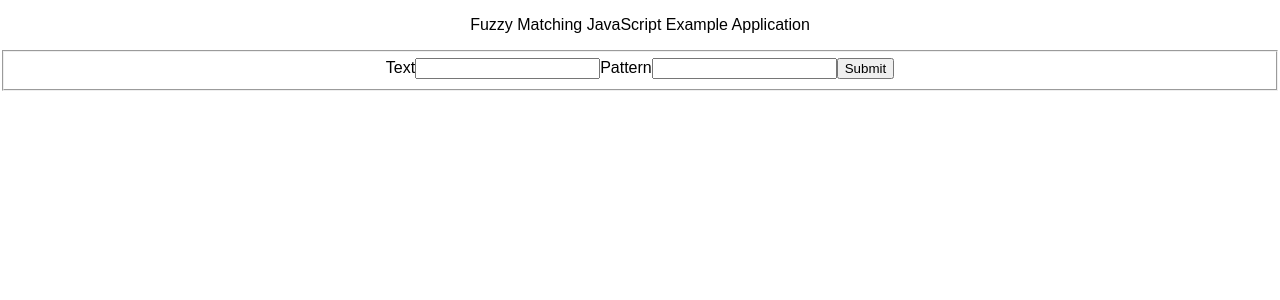
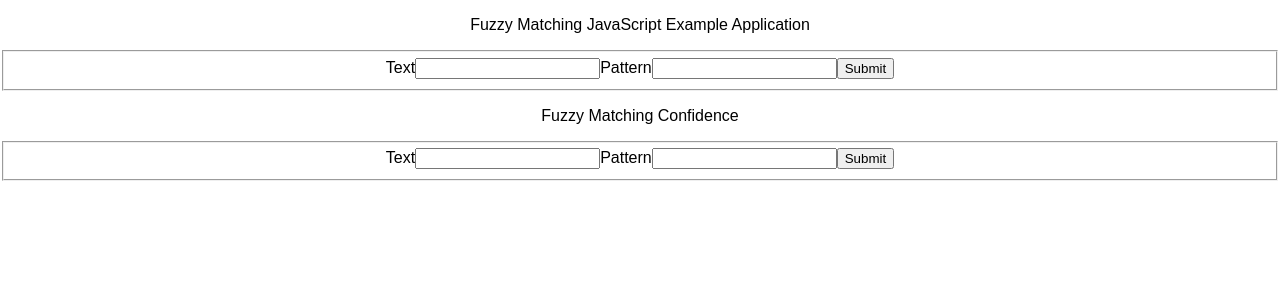
Before and after one commit to seanoshea/fuzzymatchingjs, a React (Create React App) app in the folder example/: page / in a window 1280 px wide. Shown: the top 300 px of the page. Built offline with nearby package versions, Linux system fonts and the light colour scheme.

Commit message:
Updating the example app.

```diff
--- a/example/src/App.js
+++ b/example/src/App.js
@@ -7,23 +7,39 @@ class App extends Component {
   constructor(props) {
     super(props);
     this.state = {
-      text: "",
-      pattern: "",
-      result: "",
+      fuzzyMatchingText: "",
+      fuzzyMatchingPattern: "",
+      fuzzyMatchingResult: "",
+      confidenceScoreText: "",
+      confidenceScorePattern: "",
+      confidenceScoreResult: "",
     };
   }
 
-  handleClick = (e) => {
+  handleFuzzyMatchingClick = (e) => {
     e.preventDefault();
-    this.setState({result: fuzzyMatching.fuzzyMatchPattern(this.state.text, this.state.pattern, 0)});
+    this.setState({fuzzyMatchingResult: fuzzyMatching.fuzzyMatchPattern(this.state.fuzzyMatchingText, this.state.fuzzyMatchingPattern, 0)});
   }
 
-  handleTextChange = (e) => {
-    this.setState({text: e.target.value});
+  handleConfidenceClick = (e) => {
+    e.preventDefault();
+    this.setState({confidenceScoreResult: fuzzyMatching.confidenceScore(this.state.confidenceScoreText, this.state.confidenceScorePattern, 0)});
   }
 
-  handlePatternChange = (e) => {
-    this.setState({pattern: e.target.value});
+  handleFuzzyMatchingTextChange = (e) => {
+    this.setState({fuzzyMatchingText: e.target.value});
+  }
+
+  handleFuzzyMatchingPatternChange = (e) => {
+    this.setState({fuzzyMatchingPattern: e.target.value});
+  }
+
+  handleFuzzyMatchingTextChange = (e) => {
+    this.setState({confidenceScoreText: e.target.value});
+  }
+
+  handleFuzzyMatchingPatternChange = (e) => {
+    this.setState({confidenceScorePattern: e.target.value});
   }
 
   render() {
@@ -33,13 +49,24 @@ class App extends Component {
         <form>
           <fieldset>
             <label htmlFor="text">Text</label>
-            <input type="text" name="text" id="text" value={this.state.text} onChange={this.handleTextChange} />
+            <input type="text" name="text" id="text" value={this.state.text} onChange={this.handleFuzzyMatchingTextChange} />
             <label htmlFor="text">Pattern</label>
-            <input type="text" name="pattern" id="pattern" value={this.state.pattern} onChange={this.handlePatternChange} />
-            <input type="submit" id="submit" onClick={this.handleClick} />
+            <input type="text" name="pattern" id="pattern" value={this.state.pattern} onChange={this.handleFuzzyMatchingPatternChange} />
+            <input type="submit" id="submit" onClick={this.handleFuzzyMatchingClick} />
           </fieldset>
         </form>
-        <div>{this.state.result}</div>
+        <div>{this.state.fuzzyMatchingResult}</div>
+        <p>Fuzzy Matching Confidence</p>
+        <form>
+          <fieldset>
+            <label htmlFor="text">Text</label>
+            <input type="text" name="text" id="text" value={this.state.text} onChange={this.handleFuzzyMatchingTextChange} />
+            <label htmlFor="text">Pattern</label>
+            <input type="text" name="pattern" id="pattern" value={this.state.pattern} onChange={this.handleFuzzyMatchingPatternChange} />
+            <input type="submit" id="submit" onClick={this.handleConfidenceClick} />
+          </fieldset>
+        </form>
+        <div>{this.state.confidenceScoreResult}</div>
       </div>
     );
   }
```
Also changed, not shown: 1 other file (tests, documents, lock files or other folders).
